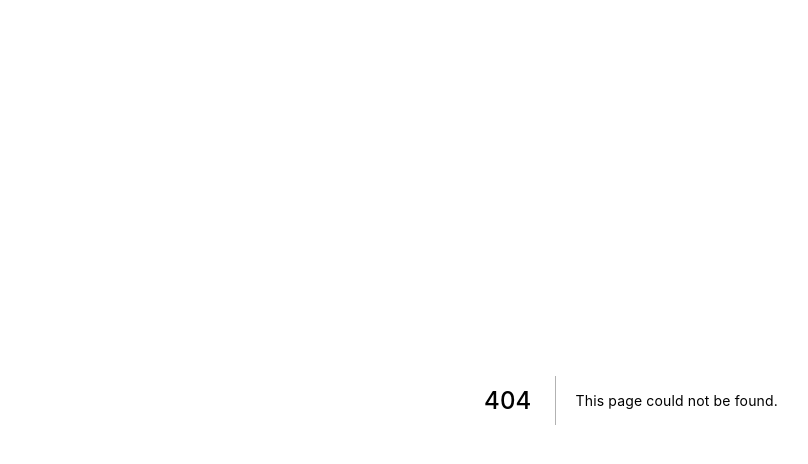
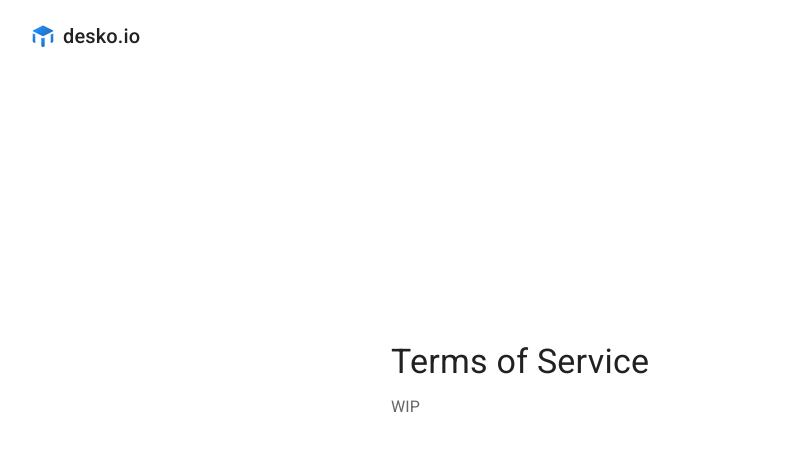
Before and after one commit to benhsampson/desko, a Next.js app in the folder packages/web/: page /terms in a window 1280 px wide. Before the commit this address had no page. Shown: the top 464 px of the page, without its empty margins (9-817 px from the left). Built offline with nearby package versions, Linux system fonts and the light colour scheme.

Commit message:
Feat: New Logo UX: Bump font size Feat: Terms+Privacy pages

```diff
--- a/packages/web/src/components/Logo.tsx
+++ b/packages/web/src/components/Logo.tsx
@@ -1,3 +1,4 @@
+import Image from 'next/image';
 import { Typography } from '@mui/material';
 
 type Props = {
@@ -6,12 +7,18 @@ type Props = {
 
 export default function Logo({ contrast }: Props) {
   return (
+    <>
+      <Image src="/Logo.svg" alt="Logo" height={24} width={24} />
       <Typography
         variant="h6"
         lineHeight={1}
-      sx={{ color: contrast ? 'primary.contrastText' : 'text.primary' }}
+        sx={{
+          color: contrast ? 'primary.contrastText' : 'text.primary',
+          ml: 1,
+        }}
       >
         desko.io
       </Typography>
+    </>
   );
 }
--- a/packages/web/src/lib/styles/theme.ts
+++ b/packages/web/src/lib/styles/theme.ts
@@ -14,6 +14,15 @@ declare module '@mui/material/styles' {
   }
 }
 
-const theme = createTheme();
+const theme = createTheme({
+  typography: {
+    body1: {
+      fontSize: '1rem',
+    },
+    body2: {
+      fontSize: '1rem',
+    },
+  },
+});
 
 export default theme;
--- a/packages/web/src/pages/login.tsx
+++ b/packages/web/src/pages/login.tsx
@@ -72,7 +72,7 @@ function LoginPage() {
       }
       headerContent={
         <>
-          Don&apos;t have an account?&nbsp;
+          Are you managing a space?&nbsp;
           <Link
             href={{ pathname: '/register', ...(code && { query: { code } }) }}
           >
--- /dev/null
+++ b/packages/web/src/pages/privacy.tsx
@@ -0,0 +1,5 @@
+import AuthLayout from '../components/AuthLayout';
+
+export default function PrivacyPage() {
+  return <AuthLayout mainHeading="Privacy Policy" subHeading="WIP" />;
+}
--- a/packages/web/src/pages/register.tsx
+++ b/packages/web/src/pages/register.tsx
@@ -61,7 +61,7 @@ function RegisterPage() {
       subHeading={
         isUser
           ? 'Create an account to join this space.'
-          : 'Free forever. No credit card needed.'
+          : 'Get started to manage your space for free. No credit card needed.'
       }
       headerContent={
         <>
--- /dev/null
+++ b/packages/web/src/pages/terms.tsx
@@ -0,0 +1,5 @@
+import AuthLayout from '../components/AuthLayout';
+
+export default function TermsPage() {
+  return <AuthLayout mainHeading="Terms of Service" subHeading="WIP" />;
+}
```
Also changed, not shown: packages/web/public/Logo.svg (added). Lines whose indentation alone changed are shown as unchanged.
